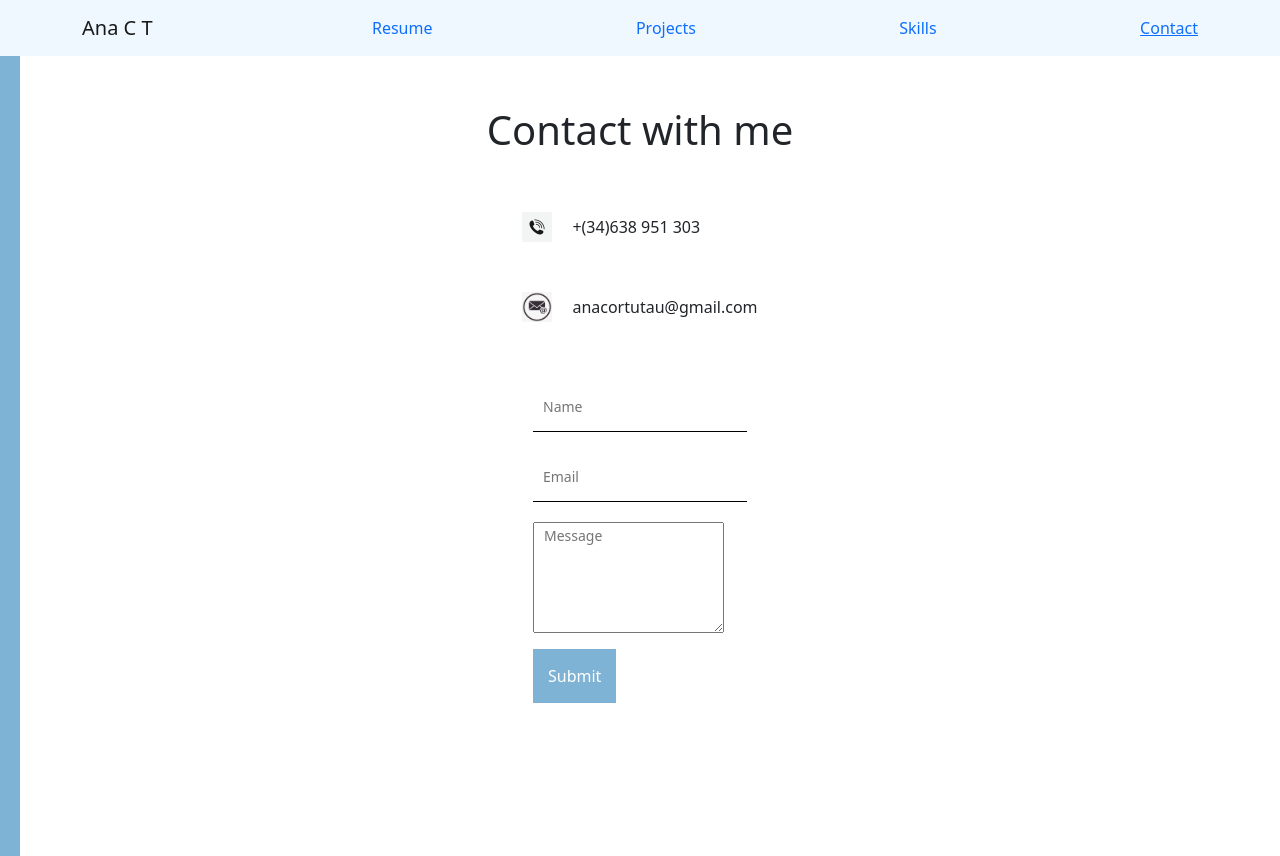
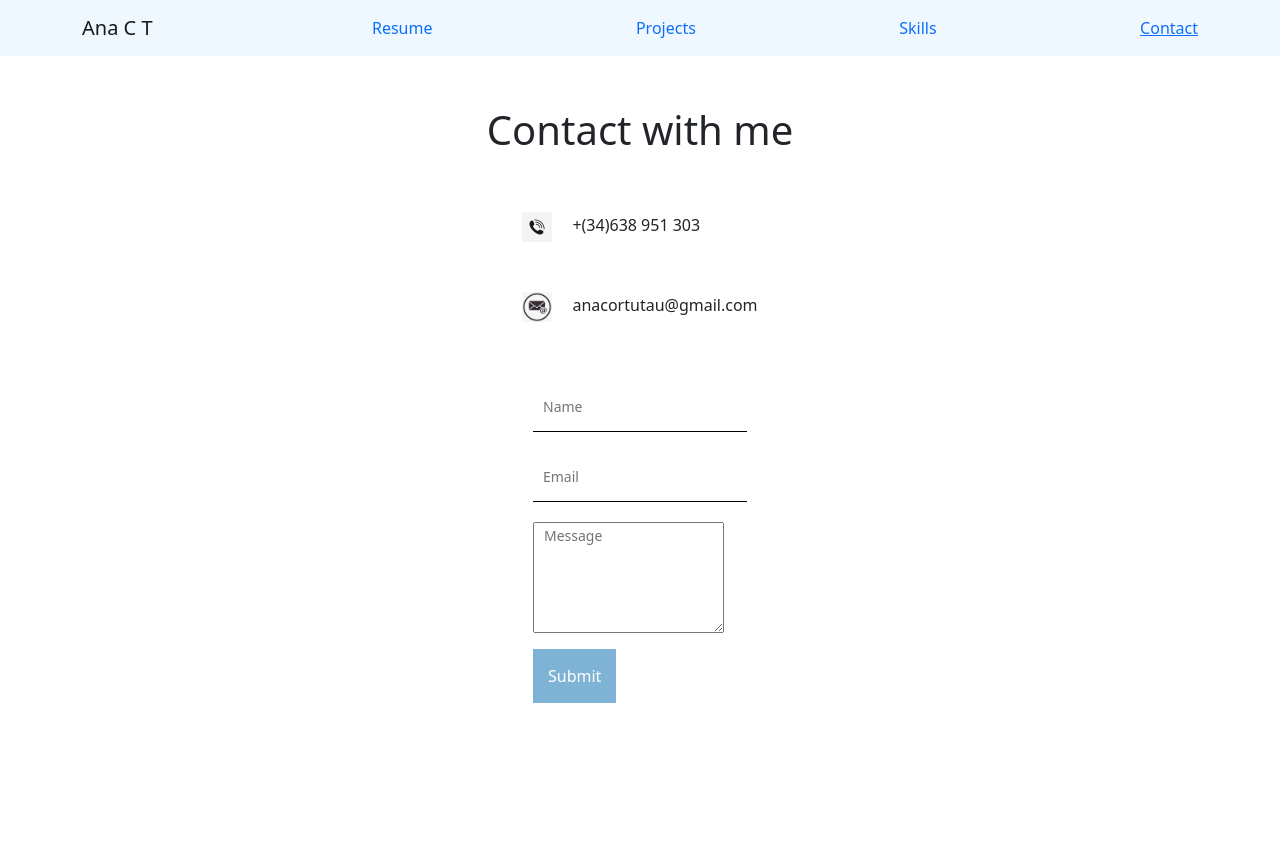
Before and after one commit to anacortutau/portfolio, a React (Create React App) app: page /contact in a window 1280 px wide. Built offline with nearby package versions, Linux system fonts and the light colour scheme.

Commit message:
portfolio contact

```diff
--- a/src/pages/Contact.jsx
+++ b/src/pages/Contact.jsx
@@ -36,7 +36,7 @@ function Contact() {
   }
   return (
     <div className="c">
-      <div className="c-bg"></div>
+      <div className="c-bg">
       <div className="c-wrapper">
         <div className="c-left">
           <h1 className="c-title"> Contact with me </h1>
@@ -62,6 +62,7 @@ function Contact() {
           </form>
         </div>
       </div>
+      </div>
     </div>
   );
 }
--- a/src/pages/contact.css
+++ b/src/pages/contact.css
@@ -2,14 +2,14 @@
    height: 100vh;
 }
 .c-bg{
-    width: 20px;
+
     height: 100%;
-    background-color: #7FB3D5;
-    position: absolute;
+
+
 }
 .c-wrapper{
     padding: 50px;
-    display:flex;
+
 }
 .c-left{
     display: flex;
@@ -34,7 +34,6 @@
 
 }
 .c-info-item{
-    display:flex;
     align-items: center;
     margin: 50px 0px;
     font-weight: 300;
```
